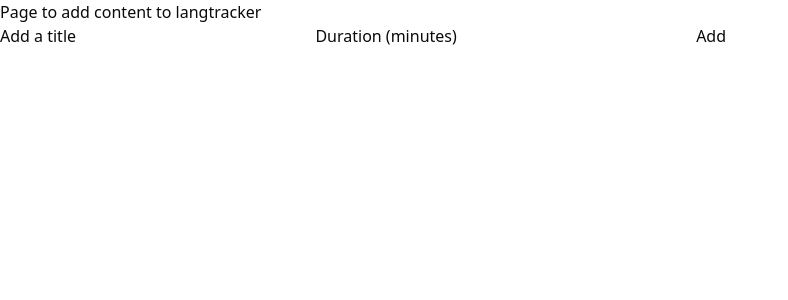
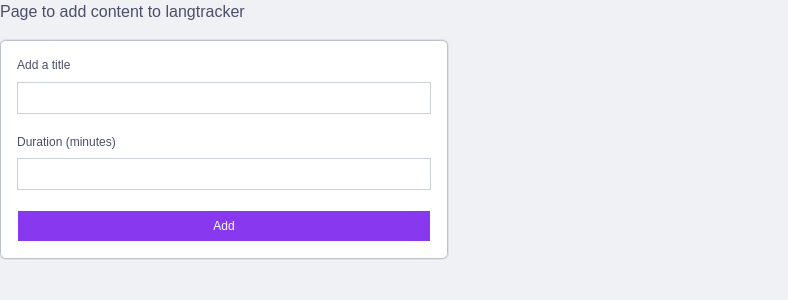
Before and after one commit to Oakent/sveltetracker, a SvelteKit app: page /content/add in a window 1280 px wide. Shown: the top 300 px of the page, without its empty margins (0-788 px from the left). Built offline with nearby package versions, Linux system fonts and the light colour scheme.

Commit message:
modifying form

```diff
--- a/package.json
+++ b/package.json
@@ -42,7 +42,7 @@
 		"@sveltejs/adapter-auto": "^7.0.0",
 		"@sveltejs/kit": "^2.50.2",
 		"@sveltejs/vite-plugin-svelte": "^6.2.4",
-		"@tailwindcss/vite": "^4.1.18",
+		"@tailwindcss/vite": "^4.2.2",
 		"@types/node": "^24",
 		"@vitest/browser-playwright": "^4.1.0",
 		"@vitest/coverage-v8": "^4.1.0",
@@ -58,7 +58,7 @@
 		"svelte-check": "^4.4.2",
 		"tailwind-merge": "^3.5.0",
 		"tailwind-variants": "^3.2.2",
-		"tailwindcss": "^4.1.18",
+		"tailwindcss": "^4.2.2",
 		"tw-animate-css": "^1.4.0",
 		"typescript": "^5.9.3",
 		"vite": "^7.3.1",
--- a/src/routes/content/add/+page.svelte
+++ b/src/routes/content/add/+page.svelte
@@ -1,9 +1,26 @@
+<script lang="ts">
+	import { Button } from '$lib/components/ui/button/index.js';
+	import * as Field from '$lib/components/ui/field/index.js';
+	import { Input } from '$lib/components/ui/input/index.js';
+	import { Card } from '$lib/components/ui/card/index.js';
+</script>
+
 <h1>Page to add content to langtracker</h1>
 
-<form action="post">
-	<label for="title">Add a title</label>
-	<input type="text" id="title" name="title" />
-	<label for="duration">Duration (minutes)</label>
-	<input type="number" id="duration" name="duration" />
-	<button type="submit">Add</button>
-</form>
+<Card class="mt-4 w-full max-w-md rounded-lg border bg-card p-4 text-card-foreground">
+	<Field.Set>
+		<Field.Group>
+			<Field.Field>
+				<Field.Label for="title">Add a title</Field.Label>
+				<Input id="title" name="title" />
+			</Field.Field>
+			<Field.Field>
+				<Field.Label for="duration">Duration (minutes)</Field.Label>
+				<Input id="duration" name="duration" type="number" />
+			</Field.Field>
+			<Field.Field>
+				<Button type="submit">Add</Button>
+			</Field.Field>
+		</Field.Group>
+	</Field.Set>
+</Card>
--- a/src/routes/layout.css
+++ b/src/routes/layout.css
@@ -4,76 +4,118 @@
 @custom-variant dark (&:is(.dark *));
 
 :root {
-	--background: oklch(1 0 0);
-	--foreground: oklch(0.145 0 0);
-	--card: oklch(1 0 0);
-	--card-foreground: oklch(0.145 0 0);
-	--popover: oklch(1 0 0);
-	--popover-foreground: oklch(0.145 0 0);
-	--primary: oklch(0.205 0 0);
-	--primary-foreground: oklch(0.985 0 0);
-	--secondary: oklch(0.97 0 0);
-	--secondary-foreground: oklch(0.205 0 0);
-	--muted: oklch(0.97 0 0);
-	--muted-foreground: oklch(0.556 0 0);
-	--accent: oklch(0.97 0 0);
-	--accent-foreground: oklch(0.205 0 0);
-	--destructive: oklch(0.577 0.245 27.325);
-	--border: oklch(0.922 0 0);
-	--input: oklch(0.922 0 0);
-	--ring: oklch(0.708 0 0);
-	--chart-1: oklch(0.809 0.105 251.813);
-	--chart-2: oklch(0.623 0.214 259.815);
-	--chart-3: oklch(0.546 0.245 262.881);
-	--chart-4: oklch(0.488 0.243 264.376);
-	--chart-5: oklch(0.424 0.199 265.638);
-	--radius: 0.625rem;
-	--sidebar: oklch(0.985 0 0);
-	--sidebar-foreground: oklch(0.145 0 0);
-	--sidebar-primary: oklch(0.205 0 0);
-	--sidebar-primary-foreground: oklch(0.985 0 0);
-	--sidebar-accent: oklch(0.97 0 0);
-	--sidebar-accent-foreground: oklch(0.205 0 0);
-	--sidebar-border: oklch(0.922 0 0);
-	--sidebar-ring: oklch(0.708 0 0);
+	--background: oklch(0.9578 0.0058 264.5321);
+	--foreground: oklch(0.4355 0.0430 279.3250);
+	--card: oklch(1.0000 0 0);
+	--card-foreground: oklch(0.4355 0.0430 279.3250);
+	--popover: oklch(0.8575 0.0145 268.4756);
+	--popover-foreground: oklch(0.4355 0.0430 279.3250);
+	--primary: oklch(0.5547 0.2503 297.0156);
+	--primary-foreground: oklch(1.0000 0 0);
+	--secondary: oklch(0.8575 0.0145 268.4756);
+	--secondary-foreground: oklch(0.4355 0.0430 279.3250);
+	--muted: oklch(0.9060 0.0117 264.5071);
+	--muted-foreground: oklch(0.5471 0.0343 279.0837);
+	--accent: oklch(0.6820 0.1448 235.3822);
+	--accent-foreground: oklch(1.0000 0 0);
+	--destructive: oklch(0.5505 0.2155 19.8095);
+	--border: oklch(0.8083 0.0174 271.1982);
+	--input: oklch(0.8575 0.0145 268.4756);
+	--ring: oklch(0.5547 0.2503 297.0156);
+	--chart-1: oklch(0.5547 0.2503 297.0156);
+	--chart-2: oklch(0.6820 0.1448 235.3822);
+	--chart-3: oklch(0.6250 0.1772 140.4448);
+	--chart-4: oklch(0.6920 0.2041 42.4293);
+	--chart-5: oklch(0.7141 0.1045 33.0967);
+	--radius: 0.35rem;
+	--sidebar: oklch(0.9335 0.0087 264.5206);
+	--sidebar-foreground: oklch(0.4355 0.0430 279.3250);
+	--sidebar-primary: oklch(0.5547 0.2503 297.0156);
+	--sidebar-primary-foreground: oklch(1.0000 0 0);
+	--sidebar-accent: oklch(0.6820 0.1448 235.3822);
+	--sidebar-accent-foreground: oklch(1.0000 0 0);
+	--sidebar-border: oklch(0.8083 0.0174 271.1982);
+	--sidebar-ring: oklch(0.5547 0.2503 297.0156);
+	--destructive-foreground: oklch(1.0000 0 0);
+	--font-sans: Montserrat, sans-serif;
+	--font-serif: Georgia, serif;
+	--font-mono: Fira Code, monospace;
+	--shadow-color: hsl(240 30% 25%);
+	--shadow-opacity: 0.12;
+	--shadow-blur: 6px;
+	--shadow-spread: 0px;
+	--shadow-offset-x: 0px;
+	--shadow-offset-y: 4px;
+	--letter-spacing: 0em;
+	--spacing: 0.25rem;
+	--shadow-2xs: 0px 4px 6px 0px hsl(240 30% 25% / 0.06);
+	--shadow-xs: 0px 4px 6px 0px hsl(240 30% 25% / 0.06);
+	--shadow-sm: 0px 4px 6px 0px hsl(240 30% 25% / 0.12), 0px 1px 2px -1px hsl(240 30% 25% / 0.12);
+	--shadow: 0px 4px 6px 0px hsl(240 30% 25% / 0.12), 0px 1px 2px -1px hsl(240 30% 25% / 0.12);
+	--shadow-md: 0px 4px 6px 0px hsl(240 30% 25% / 0.12), 0px 2px 4px -1px hsl(240 30% 25% / 0.12);
+	--shadow-lg: 0px 4px 6px 0px hsl(240 30% 25% / 0.12), 0px 4px 6px -1px hsl(240 30% 25% / 0.12);
+	--shadow-xl: 0px 4px 6px 0px hsl(240 30% 25% / 0.12), 0px 8px 10px -1px hsl(240 30% 25% / 0.12);
+	--shadow-2xl: 0px 4px 6px 0px hsl(240 30% 25% / 0.30);
+	--tracking-normal: 0em;
 }
 
 .dark {
-	--background: oklch(0.145 0 0);
-	--foreground: oklch(0.985 0 0);
-	--card: oklch(0.205 0 0);
-	--card-foreground: oklch(0.985 0 0);
-	--popover: oklch(0.205 0 0);
-	--popover-foreground: oklch(0.985 0 0);
-	--primary: oklch(0.922 0 0);
-	--primary-foreground: oklch(0.205 0 0);
-	--secondary: oklch(0.269 0 0);
-	--secondary-foreground: oklch(0.985 0 0);
-	--muted: oklch(0.269 0 0);
-	--muted-foreground: oklch(0.708 0 0);
-	--accent: oklch(0.269 0 0);
-	--accent-foreground: oklch(0.985 0 0);
-	--destructive: oklch(0.704 0.191 22.216);
-	--border: oklch(1 0 0 / 10%);
-	--input: oklch(1 0 0 / 15%);
-	--ring: oklch(0.556 0 0);
-	--chart-1: oklch(0.809 0.105 251.813);
-	--chart-2: oklch(0.623 0.214 259.815);
-	--chart-3: oklch(0.546 0.245 262.881);
-	--chart-4: oklch(0.488 0.243 264.376);
-	--chart-5: oklch(0.424 0.199 265.638);
-	--sidebar: oklch(0.205 0 0);
-	--sidebar-foreground: oklch(0.985 0 0);
-	--sidebar-primary: oklch(0.488 0.243 264.376);
-	--sidebar-primary-foreground: oklch(0.985 0 0);
-	--sidebar-accent: oklch(0.269 0 0);
-	--sidebar-accent-foreground: oklch(0.985 0 0);
-	--sidebar-border: oklch(1 0 0 / 10%);
-	--sidebar-ring: oklch(0.556 0 0);
+	--background: oklch(0.2155 0.0254 284.0647);
+	--foreground: oklch(0.8787 0.0426 272.2767);
+	--card: oklch(0.2429 0.0304 283.9110);
+	--card-foreground: oklch(0.8787 0.0426 272.2767);
+	--popover: oklch(0.4037 0.0320 280.1520);
+	--popover-foreground: oklch(0.8787 0.0426 272.2767);
+	--primary: oklch(0.7871 0.1187 304.7693);
+	--primary-foreground: oklch(0.2429 0.0304 283.9110);
+	--secondary: oklch(0.4765 0.0340 278.6430);
+	--secondary-foreground: oklch(0.8787 0.0426 272.2767);
+	--muted: oklch(0.2973 0.0294 276.2144);
+	--muted-foreground: oklch(0.7510 0.0396 273.9320);
+	--accent: oklch(0.8467 0.0833 210.2545);
+	--accent-foreground: oklch(0.2429 0.0304 283.9110);
+	--destructive: oklch(0.7556 0.1297 2.7642);
+	--border: oklch(0.3240 0.0319 281.9784);
+	--input: oklch(0.3240 0.0319 281.9784);
+	--ring: oklch(0.7871 0.1187 304.7693);
+	--chart-1: oklch(0.7871 0.1187 304.7693);
+	--chart-2: oklch(0.8467 0.0833 210.2545);
+	--chart-3: oklch(0.8577 0.1092 142.7153);
+	--chart-4: oklch(0.8237 0.1015 52.6294);
+	--chart-5: oklch(0.9226 0.0238 30.4919);
+	--sidebar: oklch(0.1828 0.0204 284.2039);
+	--sidebar-foreground: oklch(0.8787 0.0426 272.2767);
+	--sidebar-primary: oklch(0.7871 0.1187 304.7693);
+	--sidebar-primary-foreground: oklch(0.2429 0.0304 283.9110);
+	--sidebar-accent: oklch(0.8467 0.0833 210.2545);
+	--sidebar-accent-foreground: oklch(0.2429 0.0304 283.9110);
+	--sidebar-border: oklch(0.4037 0.0320 280.1520);
+	--sidebar-ring: oklch(0.7871 0.1187 304.7693);
+	--destructive-foreground: oklch(0.2429 0.0304 283.9110);
+	--radius: 0.35rem;
+	--font-sans: Montserrat, sans-serif;
+	--font-serif: Georgia, serif;
+	--font-mono: Fira Code, monospace;
+	--shadow-color: hsl(240 30% 25%);
+	--shadow-opacity: 0.12;
+	--shadow-blur: 6px;
+	--shadow-spread: 0px;
+	--shadow-offset-x: 0px;
+	--shadow-offset-y: 4px;
+	--letter-spacing: 0em;
+	--spacing: 0.25rem;
+	--shadow-2xs: 0px 4px 6px 0px hsl(240 30% 25% / 0.06);
+	--shadow-xs: 0px 4px 6px 0px hsl(240 30% 25% / 0.06);
+	--shadow-sm: 0px 4px 6px 0px hsl(240 30% 25% / 0.12), 0px 1px 2px -1px hsl(240 30% 25% / 0.12);
+	--shadow: 0px 4px 6px 0px hsl(240 30% 25% / 0.12), 0px 1px 2px -1px hsl(240 30% 25% / 0.12);
+	--shadow-md: 0px 4px 6px 0px hsl(240 30% 25% / 0.12), 0px 2px 4px -1px hsl(240 30% 25% / 0.12);
+	--shadow-lg: 0px 4px 6px 0px hsl(240 30% 25% / 0.12), 0px 4px 6px -1px hsl(240 30% 25% / 0.12);
+	--shadow-xl: 0px 4px 6px 0px hsl(240 30% 25% / 0.12), 0px 8px 10px -1px hsl(240 30% 25% / 0.12);
+	--shadow-2xl: 0px 4px 6px 0px hsl(240 30% 25% / 0.30);
 }
 
 @theme inline {
-	--font-mono: 'JetBrains Mono Variable', monospace;
+	--font-mono: Fira Code, monospace;
 	--color-sidebar-ring: var(--sidebar-ring);
 	--color-sidebar-border: var(--sidebar-border);
 	--color-sidebar-accent-foreground: var(--sidebar-accent-foreground);
@@ -112,6 +154,32 @@
 	--radius-2xl: calc(var(--radius) * 1.8);
 	--radius-3xl: calc(var(--radius) * 2.2);
 	--radius-4xl: calc(var(--radius) * 2.6);
+	--font-sans: Montserrat, sans-serif;
+	--font-serif: Georgia, serif;
+	--radius: 0.35rem;
+	--tracking-tighter: calc(var(--tracking-normal) - 0.05em);
+	--tracking-tight: calc(var(--tracking-normal) - 0.025em);
+	--tracking-wide: calc(var(--tracking-normal) + 0.025em);
+	--tracking-wider: calc(var(--tracking-normal) + 0.05em);
+	--tracking-widest: calc(var(--tracking-normal) + 0.1em);
+	--tracking-normal: var(--tracking-normal);
+	--shadow-2xl: var(--shadow-2xl);
+	--shadow-xl: var(--shadow-xl);
+	--shadow-lg: var(--shadow-lg);
+	--shadow-md: var(--shadow-md);
+	--shadow: var(--shadow);
+	--shadow-sm: var(--shadow-sm);
+	--shadow-xs: var(--shadow-xs);
+	--shadow-2xs: var(--shadow-2xs);
+	--spacing: var(--spacing);
+	--letter-spacing: var(--letter-spacing);
+	--shadow-offset-y: var(--shadow-offset-y);
+	--shadow-offset-x: var(--shadow-offset-x);
+	--shadow-spread: var(--shadow-spread);
+	--shadow-blur: var(--shadow-blur);
+	--shadow-opacity: var(--shadow-opacity);
+	--color-shadow-color: var(--shadow-color);
+	--color-destructive-foreground: var(--destructive-foreground);
 }
 @layer base {
 	* {
@@ -119,6 +187,7 @@
 	}
 	body {
 		@apply bg-background text-foreground;
+		letter-spacing: var(--tracking-normal);
 	}
 	html {
 	}
```
Also changed, not shown: 1 other file (tests, documents, lock files or other folders).
